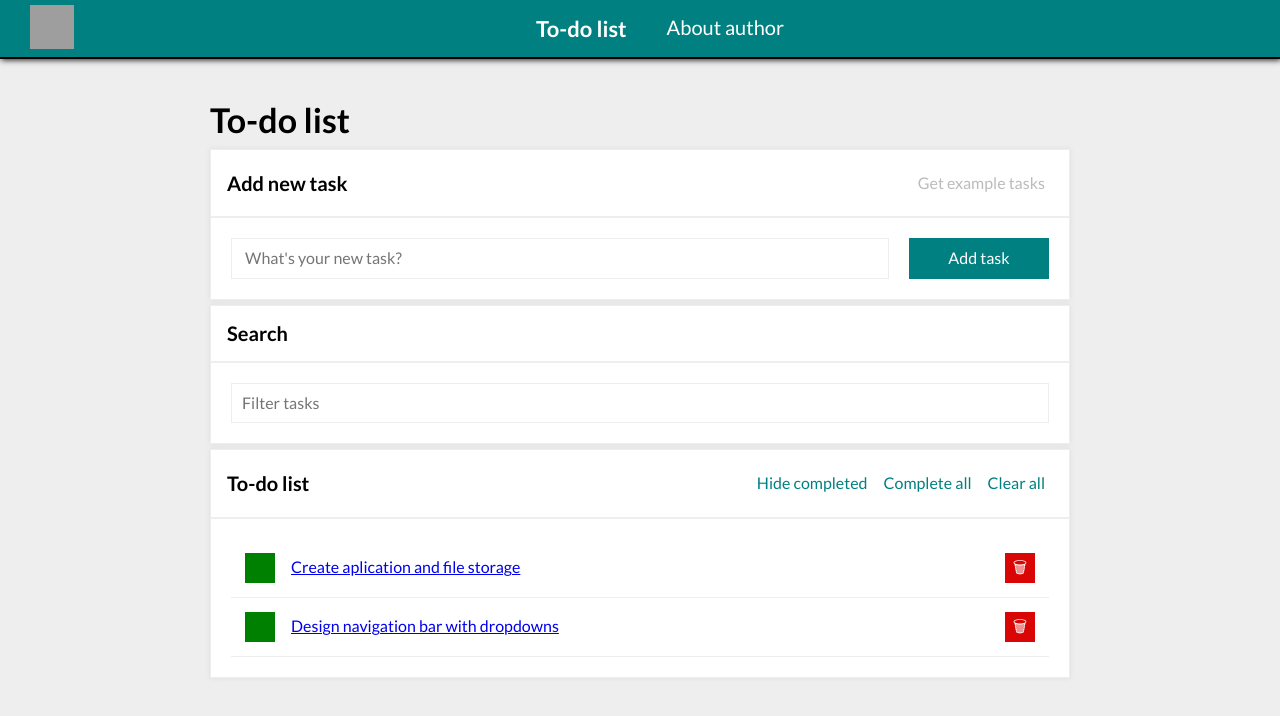
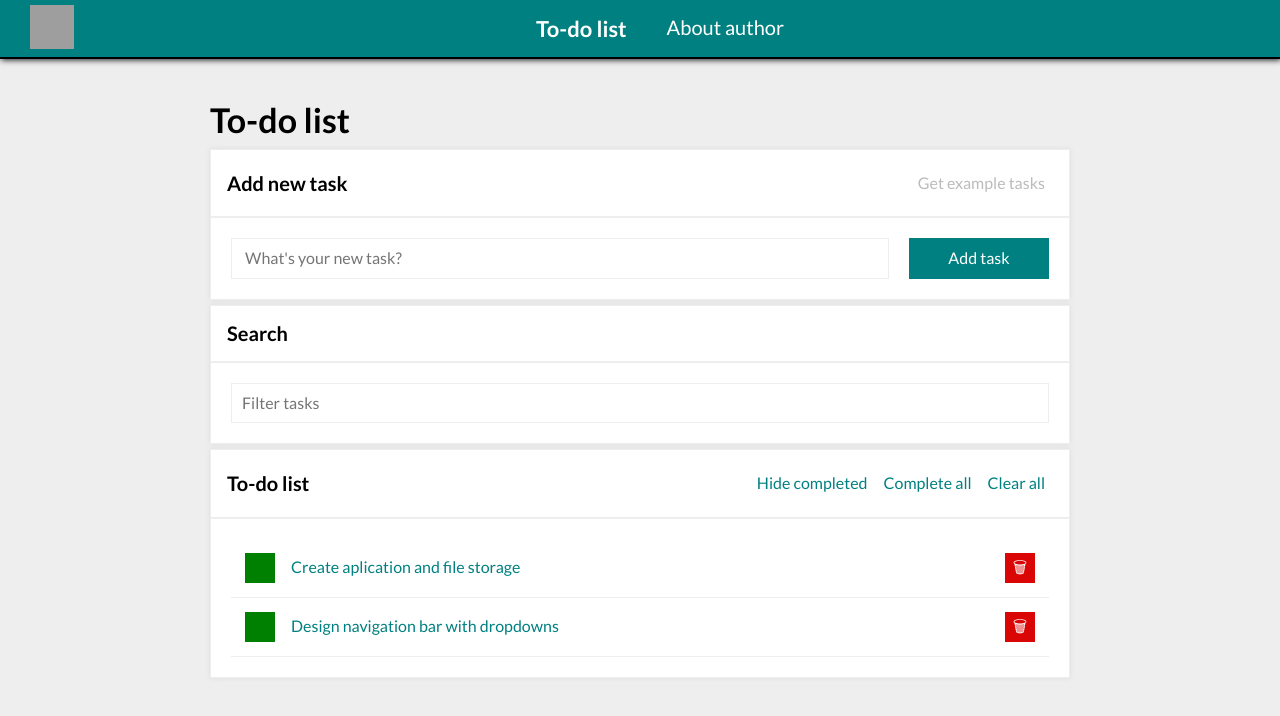
Before and after one commit to walmarek/Todo-List-React-v2, a React (Create React App) app: page /#/tasks in a window 1280 px wide. Both pictures are taken after a click on the button "Get example tasks". Shown: the top 716 px of the page. Built offline with nearby package versions, Linux system fonts and the light colour scheme; grey boxes are pictures that could not be loaded.

Commit message:
styledLink added to task

```diff
--- a/src/features/tasks/TasksPage/TasksList/index.js
+++ b/src/features/tasks/TasksPage/TasksList/index.js
@@ -1,5 +1,6 @@
 import { useSelector, useDispatch } from "react-redux";
-import { Link, useLocation } from "react-router-dom";
+import { useLocation } from "react-router-dom";
+
 import {
   toggleTaskDone,
   removeTask,
@@ -7,13 +8,13 @@ import {
   selectTasksByQuery,
 } from "../../tasksSlice";
 import searchQueryParamName from "../searchQueryParamName";
-import { List, Item, ContentDone, Button } from "./styled";
+import { List, Item, ContentDone, StyledLink, Button } from "./styled";
 
 const TasksList = () => {
-  const location = useLocation()
- const query = (new URLSearchParams(location.search)).get(searchQueryParamName);
+  const location = useLocation();
+  const query = new URLSearchParams(location.search).get(searchQueryParamName);
 
-  const tasks = useSelector(state => selectTasksByQuery(state, query));
+  const tasks = useSelector((state) => selectTasksByQuery(state, query));
   const hideDone = useSelector(selectHideDone);
   const dispatch = useDispatch();
 
@@ -28,7 +29,9 @@ const TasksList = () => {
           >
             {task.done ? "✔" : ""}
           </Button>
-          <ContentDone done={task.done}><Link to={`/tasks/${task.id}`}>{task.content}</Link></ContentDone>
+          <ContentDone done={task.done}>
+            <StyledLink to={`/tasks/${task.id}`}>{task.content}</StyledLink>
+          </ContentDone>
           <Button
             onClick={() => dispatch(removeTask(task.id))}
             remove
```
